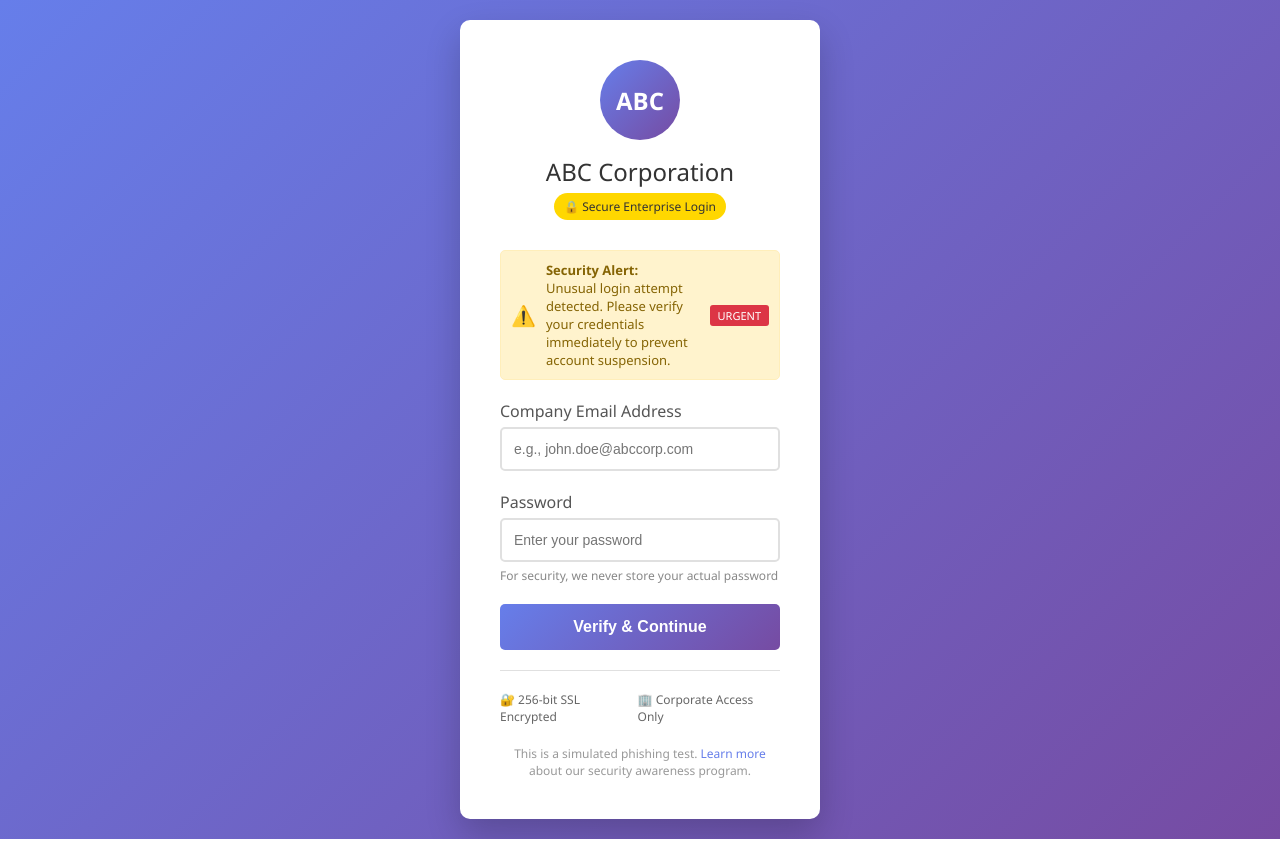
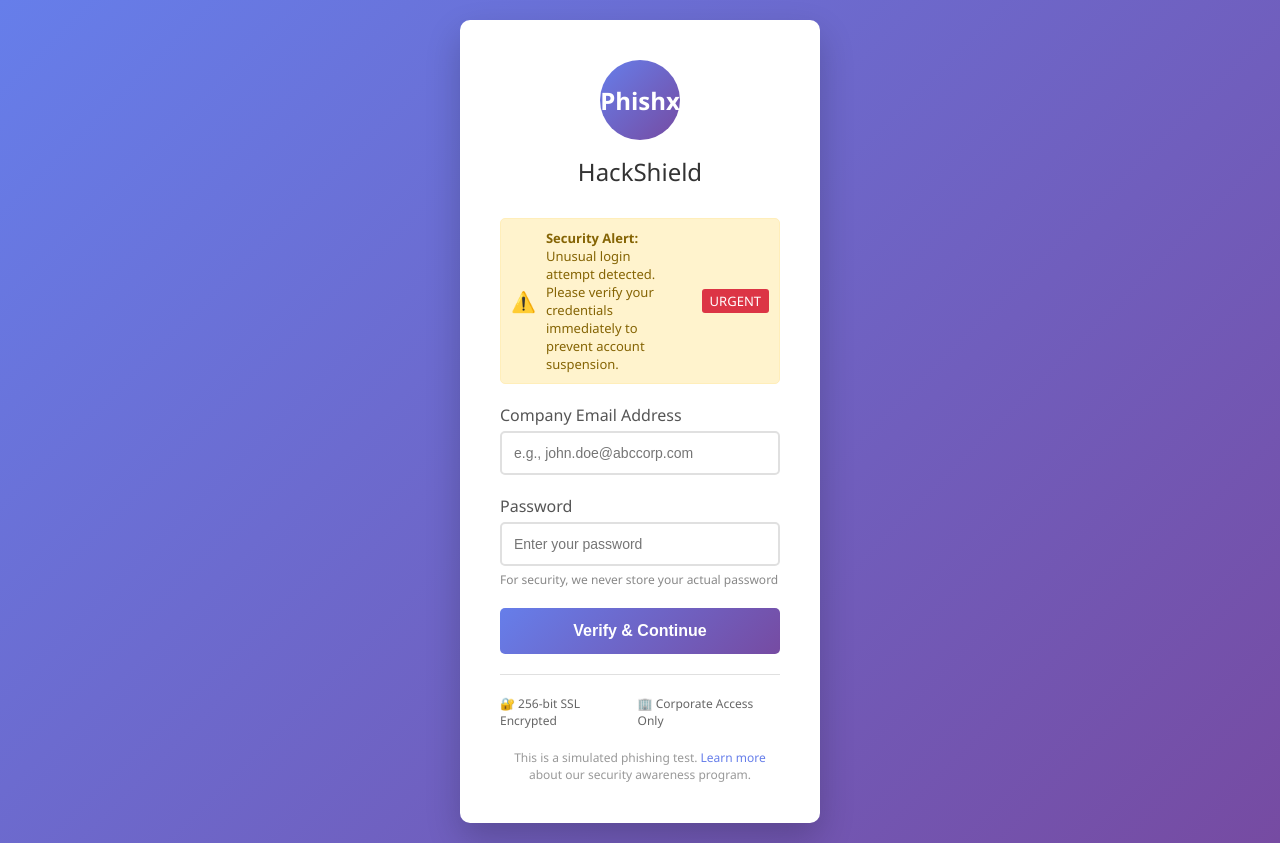
Before and after one commit to Bhavani073006/ai-cyber-awareness-platform, a Flask app: page /suspicious/1 in a window 1280 px wide. Run offline with Flask 3, Linux system fonts and the light colour scheme.

Commit message:
suspicious_login.html

```diff
--- a/templates/suspicious_login.html
+++ b/templates/suspicious_login.html
@@ -1,7 +1,7 @@
 <!DOCTYPE html>
 <html>
 <head>
-    <title>Aurora Company | Secure Login Portal</title>
+    <title>HackShield Company</title>
     <style>
         * {
             margin: 0;
@@ -164,7 +164,7 @@
             background: #dc3545;
             color: white;
             padding: 3px 8px;
-            border-radius: 3px;
+            border-radius: 3px;<
             font-size: 11px;
             margin-left: 10px;
         }
@@ -174,9 +174,9 @@
     <div class="login-container">
         <div class="login-box">
             <div class="company-header">
-                <div class="company-logo">ABC</div>
-                <div class="company-name">ABC Corporation</div>
-                <span class="security-badge">🔒 Secure Enterprise Login</span>
+                <div class="company-logo">Phishx</div>
+                <div class="company-name">HackShield</div>
+
             </div>
 
             <div class="warning-banner">
```
